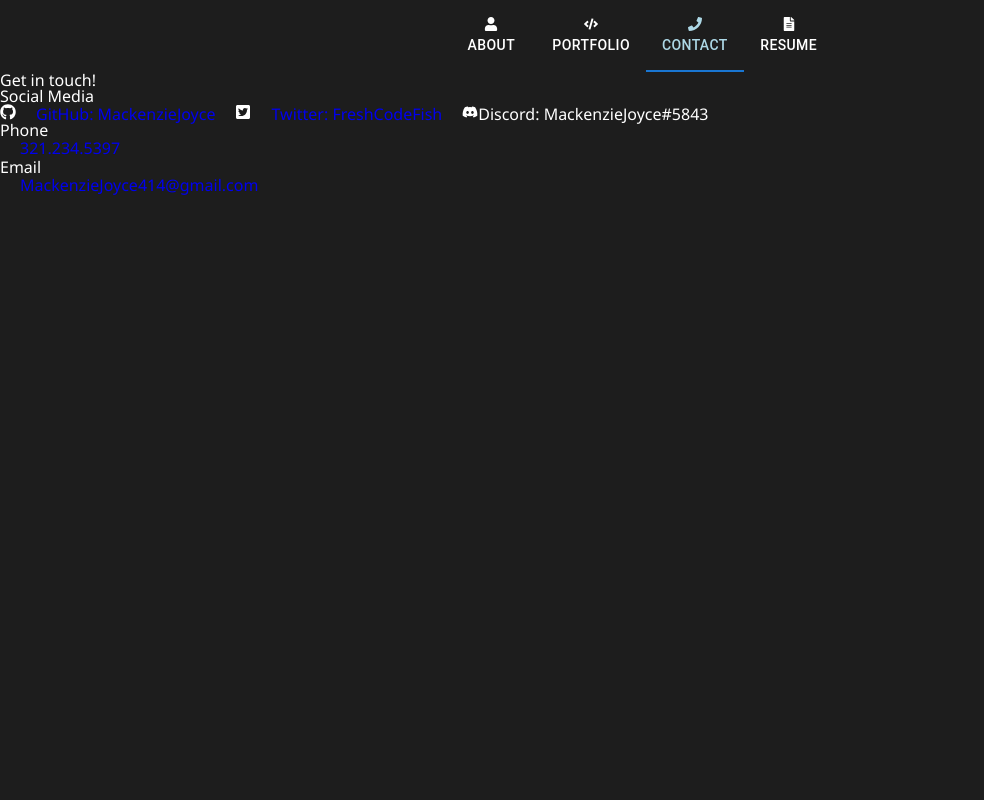
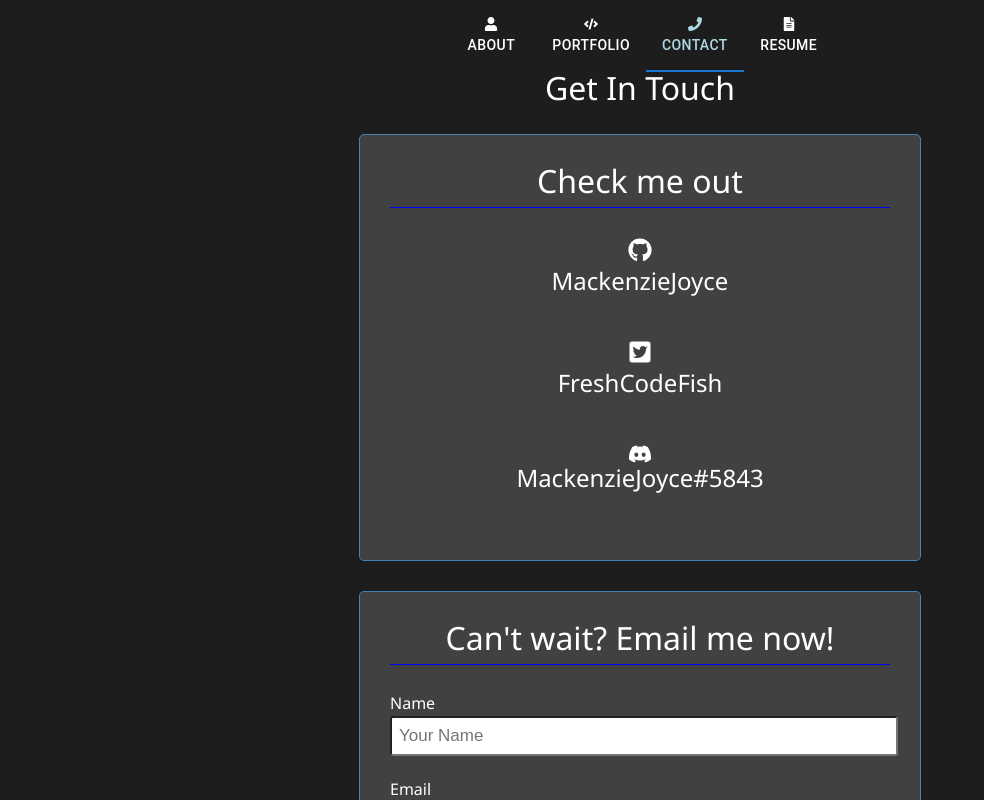
Before and after one commit to MackenzieJoyce/Portfolio, a React (Create React App) app: page / in a window 1280 px wide. Both pictures are taken after a click on the tab "CONTACT". Shown: the top 800 px of the page, without its empty margins (0-984 px from the left). Built offline with nearby package versions, Linux system fonts and the light colour scheme.

Commit message:
add styling to containers that will be consistent accrross (that's what I thin kright ks the app (as far as I know)

```diff
--- a/src/components/Contact.js
+++ b/src/components/Contact.js
@@ -1,64 +1,75 @@
 import React from 'react';
+import { FaGithub, FaTwitterSquare, FaDiscord } from 'react-icons/fa';
 
-import { FaGithub, FaTwitterSquare, FaDiscord } from 'react-icons/fa';
+import EmailForm from './EmailForm';
+
+const styles = {
+  title: {
+    textAlign: 'center',
+    marginBottom: 30,
+  },
+  list: {
+    fontSize: '1.5rem',
+    display: 'flex',
+    flexDirection: 'column'
+  },
+  span: {
+    marginBottom: 40,
+    display: 'flex',
+    flexDirection: 'column',
+    alignItems: 'center'
+  }
+};
 
 const Contact = () => {
   return (
-    <div className="card">
-      <div className="card-body">
-        <h5 className="card-title">Get in touch!</h5>
-        <h6 className="card-subtitle text-muted">Social Media</h6>
-        {/* Add icons for each span */}
-        <span className="card-text">
+    <div>
+      <h3 style={styles.title}>Get In Touch</h3>
+      <div className="container">
+        <h3 className='title'>Check me out</h3>
+        <div style={styles.list}>
+          <span style={styles.span}>
             <FaGithub />
             <a
               href="https://github.com/MackenzieJoyce"
               // target="_blank"
               title="Github: MackenzieJoyce"
             >
-            GitHub: MackenzieJoyce
+              MackenzieJoyce
             </a>
           </span>
-        <span>
+          <span style={styles.span}>
             <FaTwitterSquare />
             <a
               href="https://twitter.com/FreshCodeFish"
               // target="_blank"
               title="Twitter: FreshCodeFish"
             >
-            Twitter: FreshCodeFish
+              FreshCodeFish
             </a>
           </span>
-        <span>
+          <span style={styles.span}>
             <FaDiscord />
-          Discord: MackenzieJoyce#5843
+            MackenzieJoyce#5843
           </span>
           {/* <span>
           <FaDice20 />
           Roll20: RollingUpRoses
         </span> */}
-        {/* <span className="card-text">LinkedIn</span>
-        <span className="card-text">Share this portfolio</span> */}
-
-        <h6 className="card-subtitle text-muted">Phone</h6>
-        <p className="card-text">
+          {/* <span>LinkedIn</span>
+        <span>Share this portfolio</span> */}
+{/*
+          <span>
+            Phone
             <a href="tel:321.234.5397" title="Phone number: 321.234.5397">
               321.234.5397
             </a>
-        </p>
+          </span> */}
 
-        <h6 className="card-subtitle text-muted">Email</h6>
-        <p className="card-text">
-          {' '}
-          <a
-            href="mailto:MackenzieJoyce414@gmail.com"
-            // target="_blank"
-            title="Email Address: MackenzieJoyce414@gmail.com"
-          >
-            MackenzieJoyce414@gmail.com
-          </a>
-        </p>
+          {/* <span style={styles.span}>Email</span> */}
         </div>
+      </div>
+      <EmailForm />
     </div>
   );
 };
--- a/src/components/EmailForm.js
+++ b/src/components/EmailForm.js
@@ -52,7 +52,7 @@ const EmailForm = () => {
 
   return (
     <div className="container">
-      <h3>Can't wait? Email me now!</h3>
+      <h3 className='title'>Can't wait? Email me now!</h3>
       <form onSubmit={handleSubmit}>
         <div style={styles.control}>
           <label htmlFor="name" style={styles.label}>
--- a/src/index.css
+++ b/src/index.css
@@ -51,6 +51,7 @@ p + p {
 
 a {
   padding: 7px 20px;
+  color: var(--light);
   text-decoration: none;
 }
 
@@ -85,3 +86,10 @@ img {
   text-align: center;
   overflow: auto;
 }
+
+.title {
+  text-align: center;
+  margin-bottom: 30px;
+  padding-bottom: 10px;
+  border-bottom: 1px solid blue;
+}
```
Lines whose indentation alone changed are shown as unchanged.
